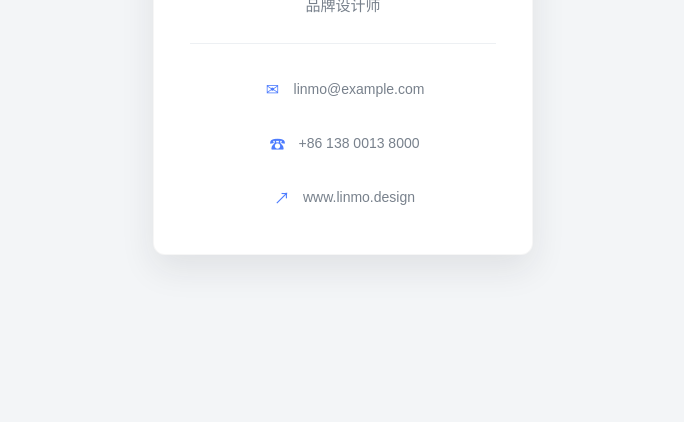
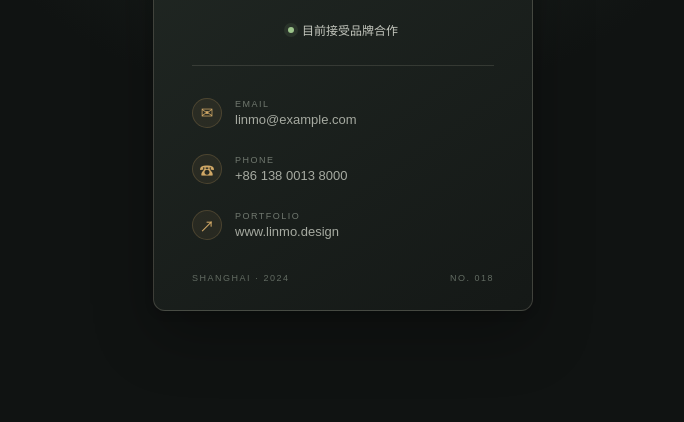
Before and after one commit to Azuo-yishui/webwork, a plain HTML site: page docs/index.html in a window 1280 px wide. Shown: the part 378-800 px from the top of the page, without its empty margins (297-981 px from the left). Drawn offline with Linux system fonts and the light colour scheme.

Commit message:
更改文件内容

```diff
--- a/docs/index.html
+++ b/docs/index.html
@@ -3,37 +3,46 @@
 <head>
     <meta charset="UTF-8">
     <meta name="viewport" content="width=device-width, initial-scale=1.0">
-    <title>林墨 | 个人名片</title>
+    <title>小明 | 个人名片</title>
     <link rel="stylesheet" href="styles.css">
 </head>
 <body>
     <!-- 页面主内容：个人名片卡片 -->
     <main class="page-shell">
         <article class="profile-card">
-            <!-- 使用首字母制作无需额外图片资源的圆形头像 -->
-            <div class="avatar" role="img" aria-label="林墨的头像">林</div>
+            <!-- 顶部身份标签，强化高级名片的品牌感 -->
+            <div class="card-label">PERSONAL PROFILE <span></span></div>
+
+            <!-- 使用姓名首字母制作无需额外图片资源的圆形头像 -->
+            <div class="avatar" role="img" aria-label="小明的头像">小</div>
 
             <!-- 个人基本信息 -->
             <header class="profile-header">
                 <h1>小明</h1>
-                <p class="job-title">品牌设计师</p>
+                <p class="job-title">品牌设计师 <span>/</span> 视觉策略顾问</p>
             </header>
+
+            <!-- 当前工作状态 -->
+            <p class="availability"><span class="status-dot"></span>目前接受品牌合作</p>
 
             <!-- 联系方式列表 -->
             <address class="contact-list">
                 <a href="mailto:linmo@example.com" class="contact-item">
                     <span class="contact-icon" aria-hidden="true">✉</span>
-                    <span>linmo@example.com</span>
+                    <span class="contact-copy"><small>EMAIL</small>linmo@example.com</span>
                 </a>
                 <a href="tel:+8613800138000" class="contact-item">
                     <span class="contact-icon" aria-hidden="true">☎</span>
-                    <span>+86 138 0013 8000</span>
+                    <span class="contact-copy"><small>PHONE</small>+86 138 0013 8000</span>
                 </a>
                 <a href="https://www.linmo.design" class="contact-item" target="_blank" rel="noopener noreferrer">
                     <span class="contact-icon" aria-hidden="true">↗</span>
-                    <span>www.linmo.design</span>
+                    <span class="contact-copy"><small>PORTFOLIO</small>www.linmo.design</span>
                 </a>
             </address>
+
+            <!-- 名片底部装饰性编号 -->
+            <footer class="card-footer">SHANGHAI · 2024 <span>NO. 018</span></footer>
         </article>
     </main>
 </body>
--- a/docs/styles.css
+++ b/docs/styles.css
@@ -4,12 +4,12 @@
 }
 
 :root {
-    --page-background: #f3f5f7;
-    --card-background: #ffffff;
-    --primary-text: #20252b;
-    --secondary-text: #78818c;
-    --accent-color: #4d7cfe;
-    --line-color: #edf0f3;
+    --page-background: #101312;
+    --card-background: #1b201e;
+    --primary-text: #f1eee7;
+    --secondary-text: #a6aaa1;
+    --accent-color: #d1a866;
+    --line-color: rgba(220, 211, 190, 0.14);
 }
 
 body {
@@ -17,7 +17,7 @@ body {
     margin: 0;
     color: var(--primary-text);
     font-family: "Microsoft YaHei", "PingFang SC", sans-serif;
-    background: var(--page-background);
+    background: radial-gradient(circle at 50% 0%, #29342e 0, var(--page-background) 48%);
 }
 
 /* 使用弹性布局让名片始终在页面中水平、垂直居中 */
@@ -31,90 +31,168 @@ body {
 
 /* 名片主体：12px 圆角与柔和阴影营造简洁的层次感 */
 .profile-card {
+    position: relative;
     width: min(100%, 380px);
-    padding: 42px 36px 36px;
+    overflow: hidden;
+    padding: 34px 38px 27px;
     text-align: center;
-    background: var(--card-background);
-    border: 1px solid rgba(32, 37, 43, 0.04);
+    background: linear-gradient(145deg, rgba(36, 44, 39, 0.98), rgba(21, 25, 23, 0.98));
+    border: 1px solid rgba(220, 211, 190, 0.2);
     border-radius: 12px;
-    box-shadow: 0 14px 35px rgba(32, 37, 43, 0.09);
+    box-shadow: 0 25px 60px rgba(0, 0, 0, 0.28), 0 3px 8px rgba(0, 0, 0, 0.14);
     transition: transform 220ms ease, box-shadow 220ms ease;
+}
+
+.profile-card::before {
+    position: absolute;
+    top: 0;
+    right: 0;
+    width: 150px;
+    height: 150px;
+    content: "";
+    background: radial-gradient(circle, rgba(209, 168, 102, 0.14), transparent 68%);
+    pointer-events: none;
 }
 
 /* 鼠标悬停时卡片轻微上浮，并同步减弱阴影 */
 .profile-card:hover {
     transform: translateY(-6px);
-    box-shadow: 0 20px 42px rgba(32, 37, 43, 0.14);
+    box-shadow: 0 31px 68px rgba(0, 0, 0, 0.34), 0 5px 12px rgba(0, 0, 0, 0.17);
+}
+
+/* 顶部英文标签使用细字距，作为名片的视觉锚点 */
+.card-label {
+    margin-bottom: 28px;
+    color: var(--accent-color);
+    font-size: 10px;
+    letter-spacing: 3px;
+}
+
+.card-label span {
+    display: inline-block;
+    width: 28px;
+    height: 1px;
+    margin: 0 0 3px 8px;
+    background: var(--accent-color);
 }
 
 /* 头像使用渐变背景和姓名首字母，避免依赖外部图片资源 */
 .avatar {
     display: flex;
-    width: 92px;
-    height: 92px;
-    margin: 0 auto 22px;
+    width: 96px;
+    height: 96px;
+    margin: 0 auto 21px;
     align-items: center;
     justify-content: center;
-    color: #ffffff;
-    font-size: 34px;
-    font-weight: 600;
-    background: linear-gradient(135deg, #6f91ff, #8d72e8);
-    border: 5px solid #f0f3ff;
+    color: #25231e;
+    font-family: Georgia, "Times New Roman", serif;
+    font-size: 36px;
+    background: linear-gradient(145deg, #e8c98e, #ae7f3c);
+    border: 4px solid rgba(239, 220, 177, 0.2);
     border-radius: 50%;
+    box-shadow: 0 8px 22px rgba(0, 0, 0, 0.24);
 }
 
 .profile-header h1 {
     margin: 0;
-    font-size: 28px;
-    font-weight: 600;
+    font-family: Georgia, "Times New Roman", serif;
+    font-size: 34px;
+    font-weight: 400;
     letter-spacing: 0;
 }
 
 .job-title {
-    margin: 8px 0 28px;
+    margin: 10px 0 17px;
     color: var(--secondary-text);
-    font-size: 15px;
+    font-size: 13px;
+    letter-spacing: 1px;
+}
+
+.job-title span {
+    margin: 0 5px;
+    color: var(--accent-color);
+}
+
+.availability {
+    display: inline-flex;
+    align-items: center;
+    gap: 8px;
+    margin: 0 0 27px;
+    color: #c4c7be;
+    font-size: 12px;
+}
+
+.status-dot {
+    width: 6px;
+    height: 6px;
+    background: #9cc48b;
+    border-radius: 50%;
+    box-shadow: 0 0 0 4px rgba(156, 196, 139, 0.1);
 }
 
 /* address 默认有斜体样式，这里恢复为普通文字 */
 .contact-list {
     display: grid;
-    gap: 12px;
-    padding-top: 24px;
+    gap: 8px;
+    padding-top: 23px;
     border-top: 1px solid var(--line-color);
     font-style: normal;
 }
 
 .contact-item {
     display: flex;
-    min-height: 42px;
+    min-height: 48px;
     align-items: center;
-    justify-content: center;
-    gap: 10px;
+    gap: 13px;
     color: var(--secondary-text);
-    font-size: 14px;
+    font-size: 13px;
     text-decoration: none;
-    transition: color 180ms ease;
+    transition: color 180ms ease, transform 180ms ease;
 }
 
 .contact-item:hover,
 .contact-item:focus-visible {
     color: var(--accent-color);
+    transform: translateX(4px);
 }
 
 .contact-icon {
     display: inline-flex;
-    width: 22px;
-    height: 22px;
+    width: 30px;
+    height: 30px;
     align-items: center;
     justify-content: center;
     color: var(--accent-color);
-    font-size: 16px;
+    font-size: 15px;
+    background: rgba(209, 168, 102, 0.08);
+    border: 1px solid rgba(209, 168, 102, 0.2);
+    border-radius: 50%;
+}
+
+.contact-copy {
+    display: grid;
+    gap: 3px;
+    text-align: left;
+}
+
+.contact-copy small {
+    color: #70786f;
+    font-size: 9px;
+    letter-spacing: 1.5px;
+}
+
+.card-footer {
+    display: flex;
+    justify-content: space-between;
+    margin-top: 24px;
+    color: #626b62;
+    font-size: 9px;
+    letter-spacing: 1.5px;
 }
 
 /* 小屏幕下适当收紧内边距，保证内容不会溢出 */
 @media (max-width: 420px) {
     .profile-card {
-        padding: 34px 24px 28px;
+        padding: 30px 24px 24px;
     }
 }
```
